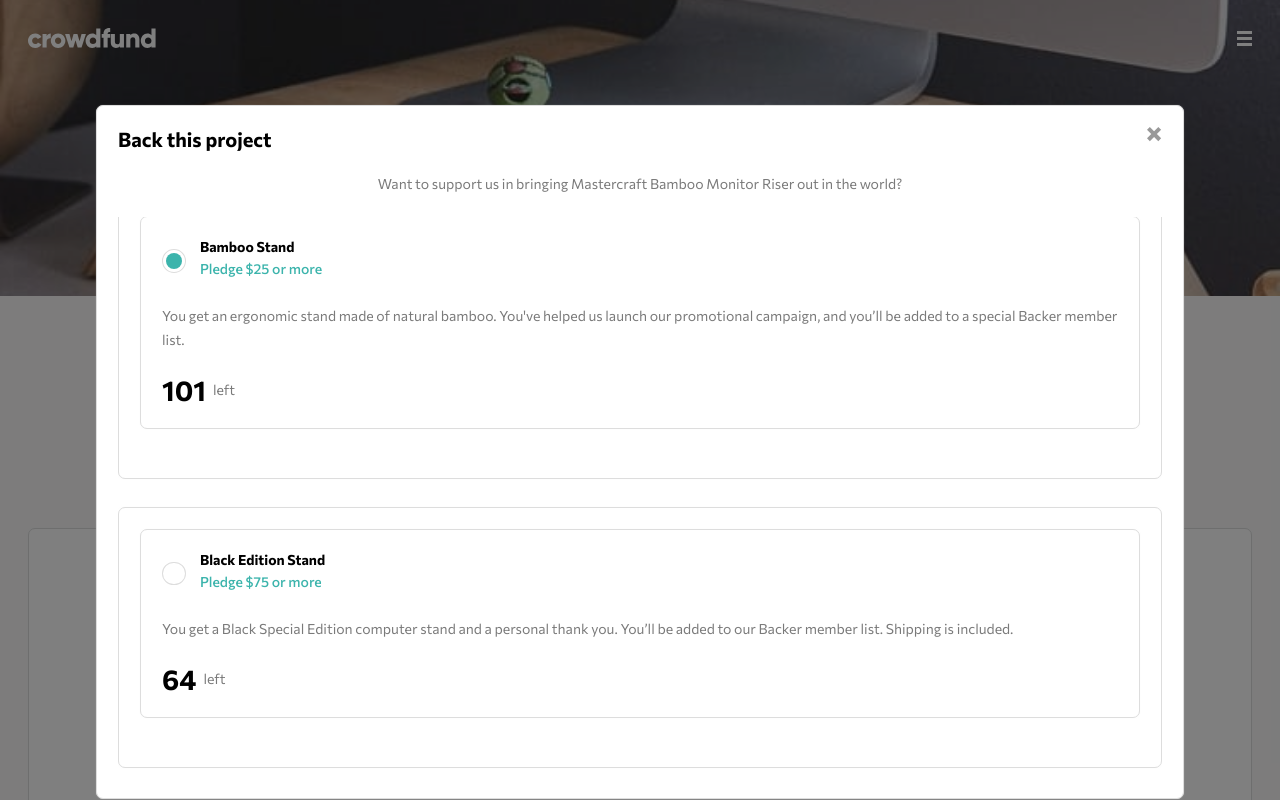
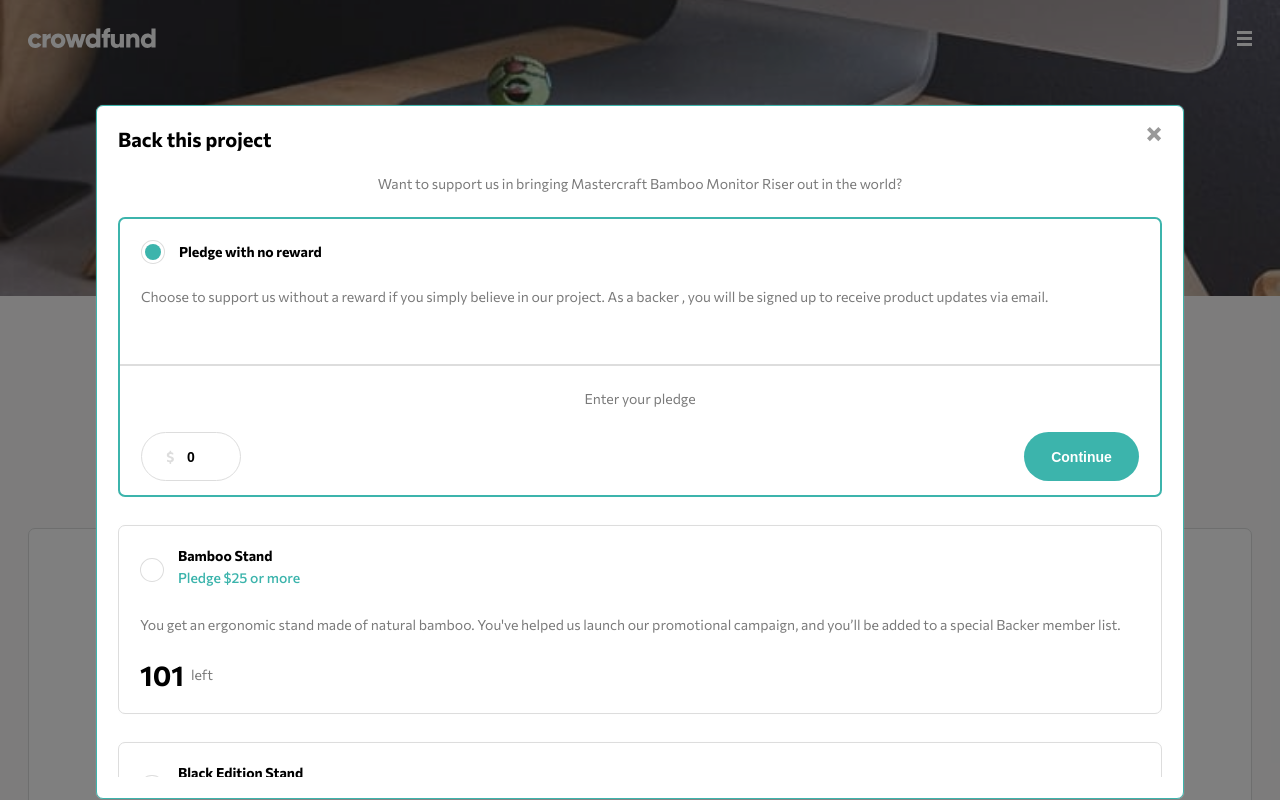
Before and after one commit to avatarfreak/front-end-mentor-crowdfunding, a Next.js app: page / in a window 1280 px wide. Both pictures are taken after a click on the button "Back this project". Shown: the top 800 px of the page. Built offline with nearby package versions, Linux system fonts and the light colour scheme.

Commit message:
parent Id props added

```diff
--- a/app/components/Modules/Main/ModalContent/pledges/index.tsx
+++ b/app/components/Modules/Main/ModalContent/pledges/index.tsx
@@ -1,4 +1,4 @@
-import { useLayoutEffect, useRef, useState } from "react";
+import { useEffect, useLayoutEffect, useRef, useState } from "react";
 import { RadioButton } from "@/Elements/Button/Radio";
 import CardContainer from "@/Elements/Card";
 import { Form } from "@/Modules/Main/ModalContent/Form";
@@ -21,33 +21,56 @@ import { modalPledgeData } from "./data";
 
 type IData = typeof modalPledgeData;
 
-export const ModalPledge = () => {
+export const ModalPledge: React.FC<{ parentId: number }> = ({ parentId }) => {
   const [pledges, setPledges] = useState<IData>(modalPledgeData);
-  const [parentId, setParentId] = useState<number>(1);
+  const [parentIdx, setParentIdx] = useState<number>(parentId);
 
   const cardRef = pledges.reduce((acc: {}, value) => {
     acc[value.id] = useRef();
     return acc;
   }, {});
 
+  useEffect(() => {
+    const { current } = cardRef[parentIdx];
+    if (current) {
+      current.addEventListener("click", setParentIdx(parentIdx));
+      current.focus();
+    }
+
+    return () => current.removeEventListener("click", setParentIdx(parentIdx));
+  }, []);
+
   useLayoutEffect(() => {
-    const { current } = cardRef[parentId];
+    const onPageClicked = (e: MouseEvent) => {
+      const { current } = cardRef[parentIdx];
       current.scrollIntoView({
         behavior: "smooth",
+        block: "start",
       });
-  }, [parentId]);
+      if (current && !current.contains(e.target)) {
+        setParentIdx(-1);
+      }
+    };
+
+    if (parentIdx > -1) {
+      window.addEventListener("click", onPageClicked);
+    }
+
+    return () => window.removeEventListener("click", onPageClicked);
+  }, [parentIdx]);
 
   return (
     <PledgeWrapper>
       {pledges.map((data) => (
-        <CardContainer
+        <Card
           key={data.id}
-          activeStyle={data.day === 0 ? "active" : "inactive"}
+          className={data.day === 0 ? "active" : "inactive"}
+          ref={cardRef[data.id]}
           tabIndex={data.id}
+          onClick={() => setParentIdx(data.id)}
         >
-          <Card ref={cardRef[data.id]} onClick={() => setParentId(data.id)}>
           <Header>
-              <RadioButton value={data.id} parentId={parentId} setParentId={setParentId} />
+            <RadioButton value={data.id} parentId={parentIdx} setParentId={setParentIdx} />
             <Heading>
               <Title>{data.title}</Title>
               <SubTitle>{data.pledge}</SubTitle>
@@ -68,7 +91,6 @@ export const ModalPledge = () => {
             <Form amount={data.amount} />
           </FormWrapper>
         </Card>
-        </CardContainer>
       ))}
     </PledgeWrapper>
   );
--- a/app/components/Modules/Main/Project/Pledges/index.tsx
+++ b/app/components/Modules/Main/Project/Pledges/index.tsx
@@ -17,9 +17,10 @@ import {
 
 interface IProps {
   setShowModal: React.Dispatch<SetStateAction<boolean>>;
+  setParentId: React.Dispatch<SetStateAction<number>>;
 }
 type Pledges = typeof pledge;
-const Pledge: React.FC<IProps> = ({ setShowModal }) => {
+const Pledge: React.FC<IProps> = ({ setShowModal, setParentId }) => {
   const [pledges, setPledges] = useState<Pledges>(pledge);
 
   return (
@@ -42,7 +43,14 @@ const Pledge: React.FC<IProps> = ({ setShowModal }) => {
             </Duration>
 
             <CTA>
-              <Button onClick={() => setShowModal((prev) => !prev)}>{data.btnText}</Button>
+              <Button
+                onClick={() => {
+                  setShowModal((prev) => !prev);
+                  setParentId(data.id);
+                }}
+              >
+                {data.btnText}
+              </Button>
             </CTA>
           </Footer>
         </Card>
--- a/app/components/Modules/Main/Project/index.tsx
+++ b/app/components/Modules/Main/Project/index.tsx
@@ -4,9 +4,10 @@ import Pledge from "./Pledges";
 
 interface IProps {
   setShowModal: React.Dispatch<SetStateAction<boolean>>;
+  setParentId: React.Dispatch<SetStateAction<number>>;
 }
 
-export const Project: React.FC<IProps> = ({ setShowModal }) => {
+export const Project: React.FC<IProps> = ({ setShowModal, setParentId }) => {
   return (
     <Card>
       <Title>About this project</Title>
@@ -20,7 +21,7 @@ export const Project: React.FC<IProps> = ({ setShowModal }) => {
         Featuring artisan craftsmanship, the simplicity of design creates extra desk space below
         your computer to allow notepads, pens, and USB sticks to be stored under the stand.
       </Text>
-      <Pledge setShowModal={setShowModal} />
+      <Pledge setShowModal={setShowModal} setParentId={setParentId} />
     </Card>
   );
 };
--- a/app/components/Modules/Main/index.tsx
+++ b/app/components/Modules/Main/index.tsx
@@ -8,18 +8,19 @@ import { ModalPledge } from "./ModalContent/pledges";
 
 export const Content = () => {
   const [showModal, setShowModal] = useState<boolean>(false);
+  const [parentId, setParentId] = useState<number>(0);
 
   return (
     <>
       <Modal showModal={showModal}>
         <ModalContent setShowModal={setShowModal}>
-          <ModalPledge />
+          <ModalPledge parentId={parentId} />
         </ModalContent>
       </Modal>
 
       <Monitor setShowModal={setShowModal} />
       <Statistics />
-      <Project setShowModal={setShowModal} />
+      <Project setShowModal={setShowModal} setParentId={setParentId} />
     </>
   );
 };
```
Lines whose indentation alone changed are shown as unchanged.
